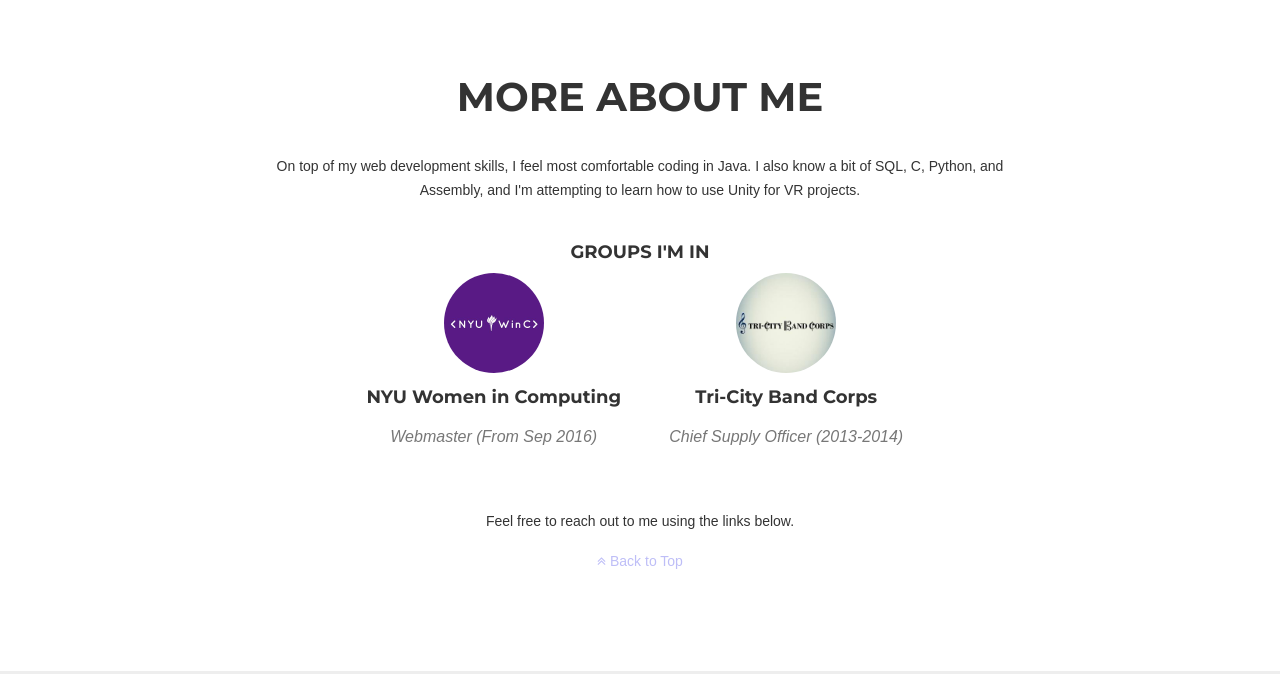
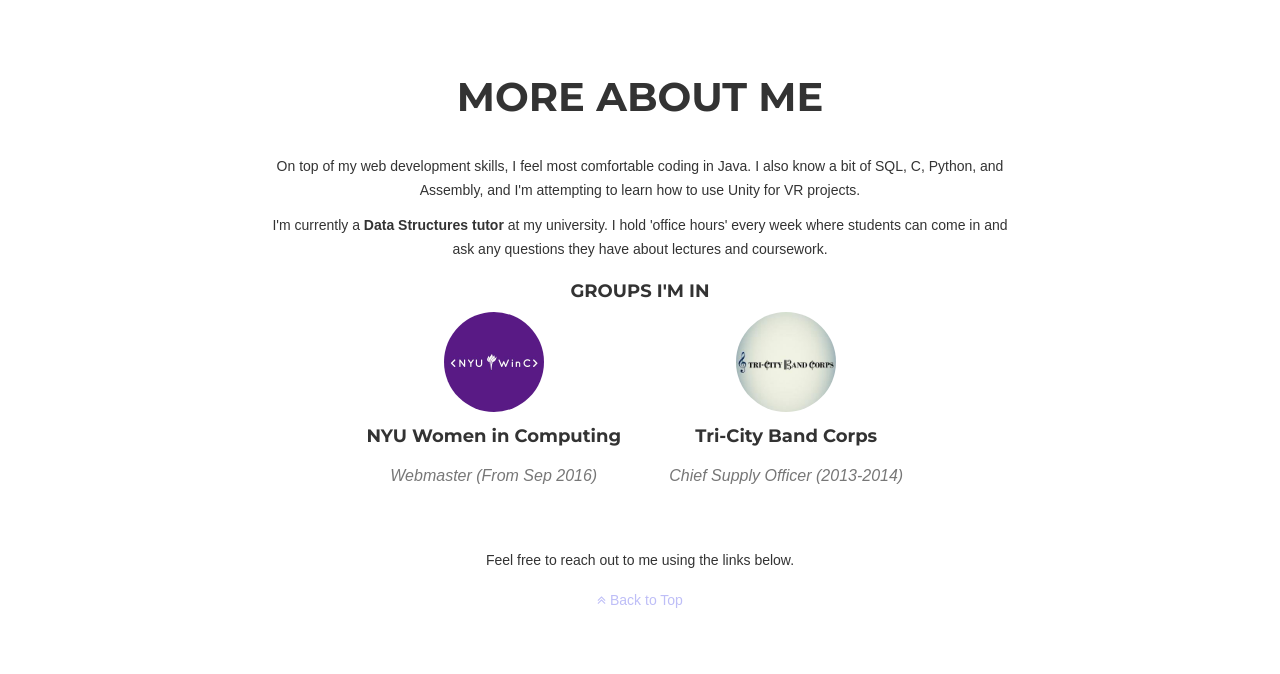
Before and after one commit to bettyybei/portfolio, a website: page index.html in a window 1280 px wide. Shown: the part 2089-2763 px from the top of the page. Drawn offline with nearby package versions, Linux system fonts and the light colour scheme; files that its build step writes are made by us from their sources; files whose address does not match are found by name; a web font is replaced by a local one.

Commit message:
edit indexhtml

```diff
--- a/index.html
+++ b/index.html
@@ -170,7 +170,8 @@
             <br>
             <div class="row">
                 <div class="col-lg-8 col-lg-offset-2 text-center">
-                    <p>On top of my web development skills, I feel most comfortable coding in Java. I also know a bit of SQL, C, Python, and Assembly,  and I'm attempting to learn how to use Unity for VR projects.</p>
+                    <p>On top of my web development skills, I feel most comfortable coding in Java. I also know a bit of SQL, C, Python, and Assembly, and I'm attempting to learn how to use Unity for VR projects.</p>
+                    <p>I'm currently a <b>Data Structures tutor</b> at my university. I hold 'office hours' every week where students can come in and ask any questions they have about lectures and coursework.
                     <br>
                 </div>
             </div>
```
